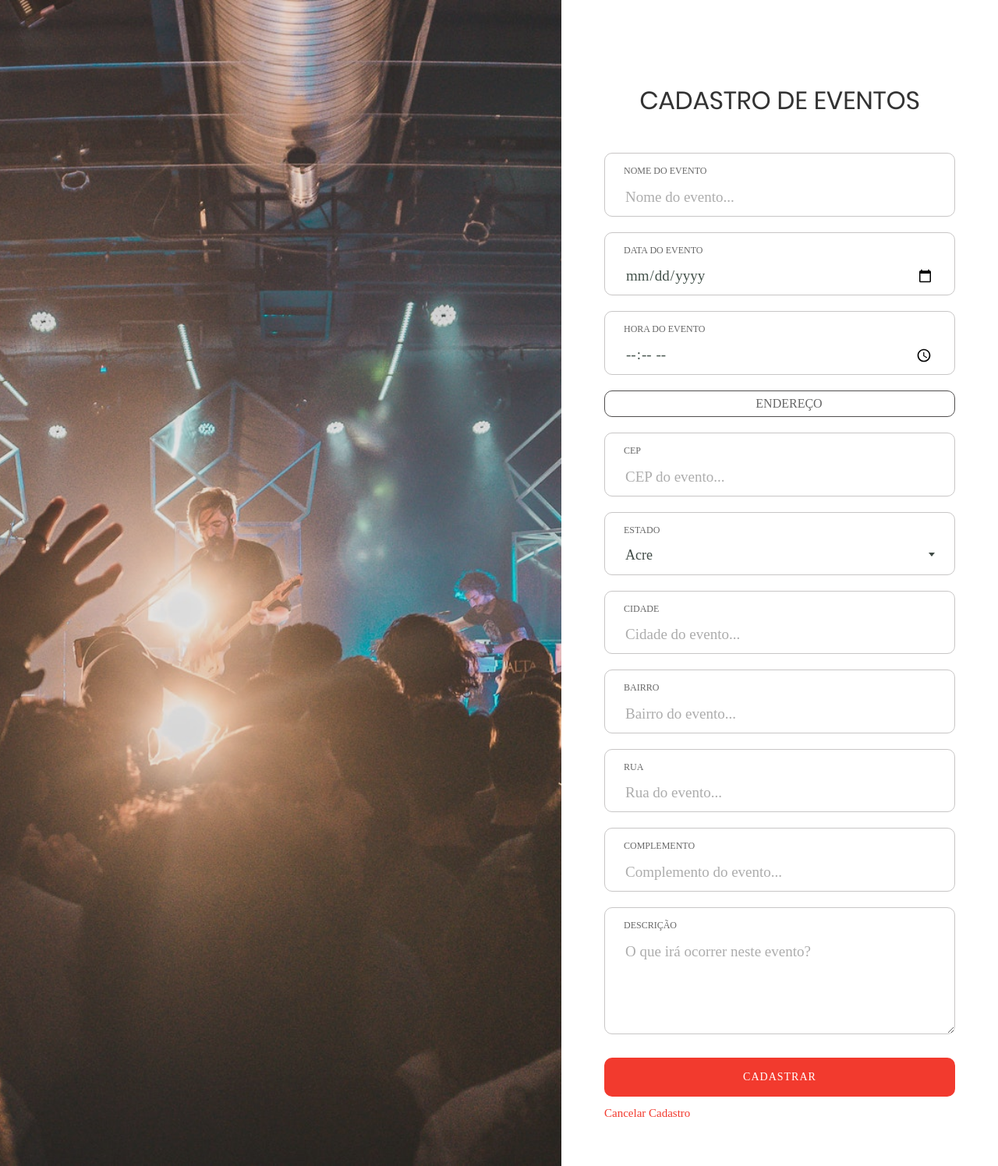
After one commit to VithorCarlos/ProjetoIFRJ, a PHP site: page /cadastro_evento.php in a window 1280 px wide. The commit adds this page. Shown: the whole page at 78% size. Run offline with PHP 8.4, Linux system fonts and the light colour scheme; some web fonts are replaced.

Commit message:
Criação da funcionalidade na pag de cadastro de eventos.

```diff
--- a/Prototipo/cadastro_evento.html
+++ b/Prototipo/cadastro_evento.php
@@ -1,3 +1,6 @@
+<?php
+include ('validarEvento.php');
+?>
 <!DOCTYPE html>
 <html lang="pt-br">
 
@@ -32,7 +35,8 @@
 <body>
     <div class="container-contact100">
         <div class="wrap-contact100">
-            <form class="contact100-form validate-form" method="POST">
+            <form class="contact100-form validate-form" action="cadastro_evento.php" method="POST">
+                <?php session_destroy() ?>
                 <span class="contact100-form-title">
 					CADASTRO DE EVENTOS
 				</span>
@@ -43,6 +47,18 @@
                     <input id="nome_evento" class="input100" type="text" name="nome_evento" maxlength="50" placeholder="Nome do evento...">
                     <span class="focus-input100"></span>
                 </div>
+
+                <?php if (isset($_SESSION["evento_existente"])) : ?>
+                    <?php $evento_cadastrado = $_SESSION["evento_existente"]; ?>
+                    <span style="margin-left: 5%;
+                                margin-bottom: 2%;
+                                color: red;
+                                font-family: Poppins-Medium;
+                                font-size: 15px;
+                                display: block;">
+                        <?php echo $evento_cadastrado ?>
+                    </span>
+                <?php endif ?>
 
                 <div class="wrap-input100 validate-input" data-validate="Campo Obrigatório">
                     <label class="label-input100" for="data_evento">Data do Evento</label>
@@ -57,19 +73,19 @@
                 </div>
 
                 <div class="wrap-input200 validate-input" data-validate="Campo Obrigatório">
-                    <label class="label-input200" for="senha2">ENDEREÇO</label>
+                    <label class="label-input200">ENDEREÇO</label>
                 </div>
 
                 <div class="wrap-input100 validate-input" data-validate="Campo Obrigatório">
                     <label class="label-input100" for="text">CEP</label>
-                    <input id="cep" class="input100" type="cep" name="cep" required pattern="\d{5}-?\d{3}" placeholder="CEP do evento...">
+                    <input id="cep_evento" class="input100" type="text" name="cep_evento" required pattern="\d{5}-?\d{3}" placeholder="CEP do evento...">
                     <span class="focus-input100"></span>
                 </div>
 
                 <div class="wrap-input100">
                     <div class="label-input100">Estado</div>
                     <div>
-                        <select class="js-select2" name="estado">
+                        <select class="js-select2" name="estado_evento">
                             <option value="AC">Acre</option>
                             <option value="AL">Alagoas</option>
                             <option value="AP">Amapá</option>
@@ -105,26 +121,26 @@
                 </div>
 
                 <div class="wrap-input100 validate-input" data-validate="Campo Obrigatório">
-                    <label class="label-input100" for="cidade">Cidade</label>
-                    <input id="cidade" class="input100" type="text" name="cidade" maxlength="50" placeholder="Cidade do evento...">
+                    <label class="label-input100" for="cidade_evento">Cidade</label>
+                    <input id="cidade_evento" class="input100" type="text" name="cidade_evento" maxlength="50" placeholder="Cidade do evento...">
                     <span class="focus-input100"></span>
                 </div>
 
                 <div class="wrap-input100 validate-input" data-validate="Campo Obrigatório">
-                    <label class="label-input100" for="bairro">Bairro</label>
-                    <input id="bairro" class="input100" type="text" name="bairro" maxlength="25" placeholder="Bairro do evento...">
+                    <label class="label-input100" for="bairro_evento">Bairro</label>
+                    <input id="bairro_evento" class="input100" type="text" name="bairro_evento" maxlength="25" placeholder="Bairro do evento...">
                     <span class="focus-input100"></span>
                 </div>
 
                 <div class="wrap-input100 validate-input" data-validate="Campo Obrigatório">
-                    <label class="label-input100" for="rua">Rua</label>
-                    <input id="rua" class="input100" type="text" name="rua" maxlength="100" placeholder="Rua do evento...">
+                    <label class="label-input100" for="rua_evento">Rua</label>
+                    <input id="rua_evento" class="input100" type="text" name="rua_evento" maxlength="100" placeholder="Rua do evento...">
                     <span class="focus-input100"></span>
                 </div>
 
                 <div class="wrap-input100 validate-input" data-validate="Campo Obrigatório">
-                    <label class="label-input100" for="complemento">Complemento</label>
-                    <input id="complemento" class="input100" type="text" name="complemento" maxlength="50" placeholder="Complemento do evento...">
+                    <label class="label-input100" for="complemento_evento">Complemento</label>
+                    <input id="complemento_evento" class="input100" type="text" name="complemento_evento" maxlength="50" placeholder="Complemento do evento...">
                     <span class="focus-input100"></span>
                 </div>
 
@@ -134,6 +150,18 @@
                     <span class="focus-input100"></span>
                 </div>
 
+                <?php if (isset($_SESSION["descricao_existente"])) : ?>
+                    <?php $descricao_cadastrado = $_SESSION["descricao_existente"]; ?>
+                    <span style="margin-left: 5%;
+                                margin-bottom: 2%;
+                                color: red;
+                                font-family: Poppins-Medium;
+                                font-size: 15px;
+                                display: block;">
+                        <?php echo $descricao_cadastrado ?>
+                    </span>
+                <?php endif ?>
+
                 <!--<div class="wrap-input100 validate-input" data-validate="Campo Obrigatório">
                     <label class="label-input100" for="name">Endereço</label>
                     <input id="nome" class="input100" type="text" name="nome" placeholder="Digite seu nome...">
@@ -141,7 +169,7 @@
                 </div>-->
 
                 <div class="container-contact100-form-btn">
-                    <button class="contact100-form-btn">
+                    <button class="contact100-form-btn" name="registrar_evento">
 						Cadastrar
 					</button>
                 </div>
--- a/Prototipo/css/acesso_main.css
+++ b/Prototipo/css/acesso_main.css
@@ -106,7 +106,7 @@
 
 .form-v8-content .form-row {
     width: 100%;
-    position: fixed;
+    position: relative;
 }
 
 .form-v8-content .form-row .form-row-inner {
@@ -131,7 +131,6 @@
 
 .form-v8-content .form-row .form-row-inner .border {
     position: absolute;
-    bottom: 10%;
     left: 0;
     height: 1px;
     width: 100%;
--- a/Prototipo/indexAdm.php
+++ b/Prototipo/indexAdm.php
@@ -71,7 +71,7 @@
 
                                         <ul class="site-menu js-clone-nav d-none">
                                             <li><a href="index.html">HOME</a></li>
-                                            <li><a href="cadastro_evento.html">Cadastrar Eventos</a></li>
+                                            <li><a href="cadastro_evento.php">Cadastrar Eventos</a></li>
                                             <li><a href="cadastro_membro.php">Cadastrar Membros</a></li>
                                             <li><a href="#">Visualizar Orações</a></li>
                                             <li><a href="#">Visualizar Eventos</a></li>
--- a/Prototipo/indexMembro.php
+++ b/Prototipo/indexMembro.php
@@ -70,7 +70,7 @@
 
                                         <ul class="site-menu js-clone-nav d-none">
                                             <li><a href="index.html">HOME</a></li>
-                                            <li><a href="cadastro_evento.html">Cadastrar Eventos</a></li>
+                                            <li><a href="cadastro_evento.php">Cadastrar Eventos</a></li>
                                             <li><a href="#">Visualizar Orações</a></li>
                                             <li><a href="#">Visualizar Eventos</a></li>
                                             <li><a href="#">Meu Perfil</a></li>
--- /dev/null
+++ b/Prototipo/validarEvento.php
@@ -0,0 +1,117 @@
+<?php
+session_start();
+include ('conexao.php');
+
+//Declarando as variáveis
+$errors = array(
+  "evento_cadastrado" => "Este evento já foi Cadastrado.",
+  "descricao_cadastrado" => "Use outra descrição, pois esta já existe."
+);
+
+$nome_evento = "";
+$data_evento = "";
+$hora_evento = "";
+$cep_evento = "";
+$estado_evento = "";
+$cidade_evento = "";
+$bairro_evento = "";
+$rua_evento = "";
+$complemento_evento = "";
+$desc_evento = "";
+
+if (isset($_POST['registrar_evento'])) {
+  //Receber os dados do formulário (input)
+  $nome_evento = mysqli_real_escape_string(conexao(), $_POST['nome_evento']);
+  $data_evento = mysqli_real_escape_string(conexao(), $_POST['data_evento']);
+  $hora_evento = mysqli_real_escape_string(conexao(), $_POST['hora_evento']);
+  $cep_evento = mysqli_real_escape_string(conexao(), $_POST['cep_evento']);
+  $estado_evento = mysqli_real_escape_string(conexao(), $_POST['estado_evento']);
+  $cidade_evento = mysqli_real_escape_string(conexao(), $_POST['cidade_evento']);
+  $bairro_evento = mysqli_real_escape_string(conexao(), $_POST['bairro_evento']);
+  $rua_evento = mysqli_real_escape_string(conexao(), $_POST['rua_evento']);
+  $complemento_evento = mysqli_real_escape_string(conexao(), $_POST['complemento_evento']);
+  $desc_evento = mysqli_real_escape_string(conexao(), $_POST['desc_evento']);
+
+  //Bloquear que dados vazios sejam inseridos.
+  if (empty($nome_evento)) {
+    array_push($errors, "");
+    return false;
+  }
+  if (empty($data_evento)) {
+    array_push($errors, "");
+    return false;
+  }
+  if (empty($hora_evento)) {
+    array_push($errors, "");
+    return false;
+  }
+  if (empty($cep_evento)) {
+    array_push($errors, "");
+    return false;
+  }
+  if (empty($estado_evento)) {
+    array_push($errors, "");
+    return false;
+  }
+  if (empty($cidade_evento)) {
+    array_push($errors, "");
+    return false;
+  }
+
+  if (empty($bairro_evento)) {
+    array_push($errors, "");
+    return false;
+  }
+
+  if (empty($rua_evento)) {
+    array_push($errors, "");
+    return false;
+  }
+
+  if (empty($complemento_evento)) {
+    array_push($errors, "");
+    return false;
+  }
+
+  if (empty($desc_evento)) {
+    array_push($errors, "");
+    return false;
+  }
+
+  //Verificar se já existe.
+  $check_evento = "select * from evento where nome_evento='{$nome_evento}' or desc_evento='{$desc_evento}'";
+  $result = mysqli_query(conexao(), $check_evento);
+
+  $user = mysqli_fetch_assoc($result);
+
+  //Caso ele exista: diga que está uso.
+  if ($user) {
+    if ($user['nome_evento'] === $nome_evento) {
+      array_push($errors, "Este evento já foi Cadastrado.");
+      $_SESSION["evento_existente"] = $errors["evento_cadastrado"];
+      return false;
+    }
+
+    if ($user['desc_evento'] === $desc_evento) {
+      array_push($errors, "Use outra descrição, pois esta já existe.");
+      $_SESSION["descricao_existente"] = $errors["descricao_cadastrado"];
+      return false;
+    }
+  }
+
+//Para não permitir que o formulário seja enviado com erros.
+  $row = mysqli_num_rows($errors);
+
+  if ($row == false) {
+    header("location: cadastro_evento.php");
+  }
+
+  //Caso não ocorra nenhum erro, permita que os dados sejam inseridos no banco.
+  if ($row == 0) {
+    $query = "insert into evento(nome_evento, data_evento, hora_evento, desc_evento, cep_evento, estado_evento, cidade_evento, bairro_evento, rua_evento)
+    values('{$nome_evento}', ('{$data_evento}'), ('{$hora_evento}'), '{$desc_evento}', '{$cep_evento}', '{$estado_evento}', '{$cidade_evento}', '{$bairro_evento}', '{$rua_evento}')";
+    mysqli_query(conexao(), $query);
+    $_SESSION['nome_evento'] = $nome_evento;
+    header('location: index.html');
+  }
+}
```
Also changed, not shown: Banco de Dados/banco_sibpp.sql (+8 -6 lines), Prototipo/acessosistema.php (+5 -5 lines).
